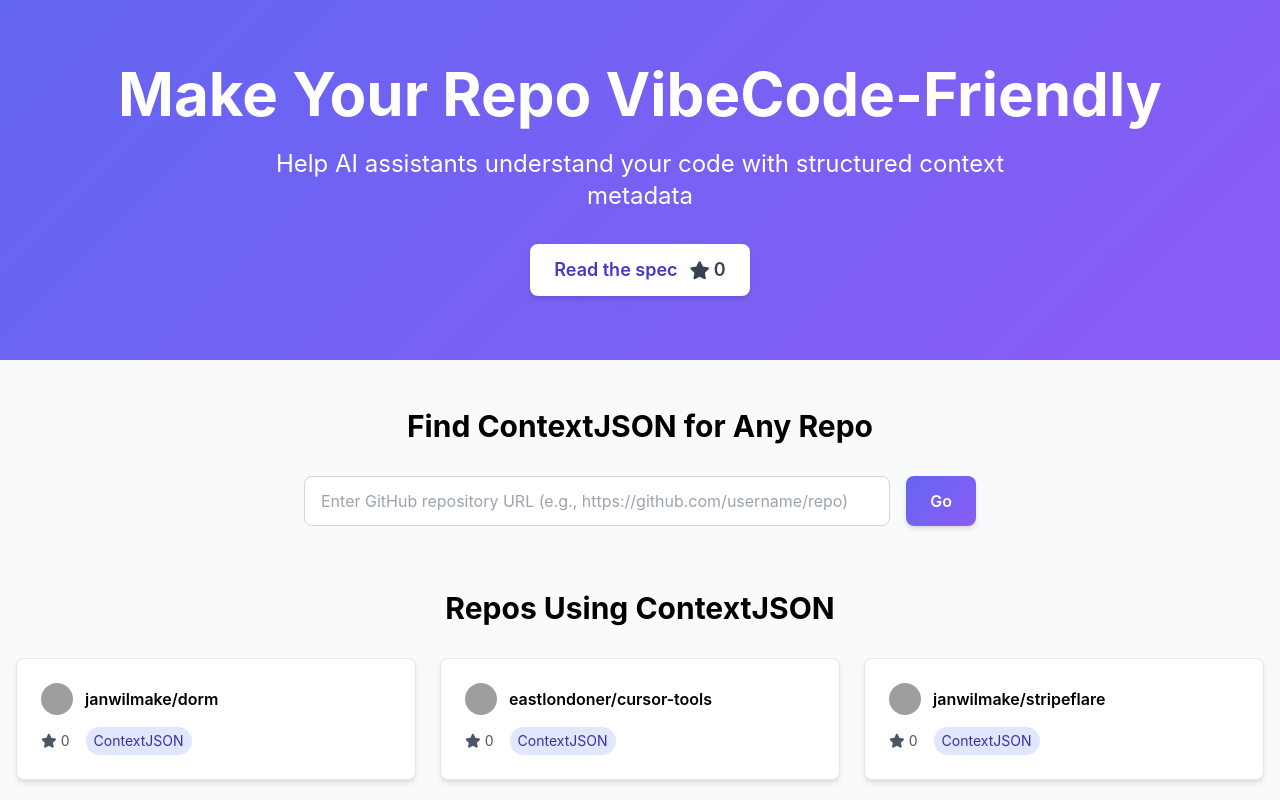
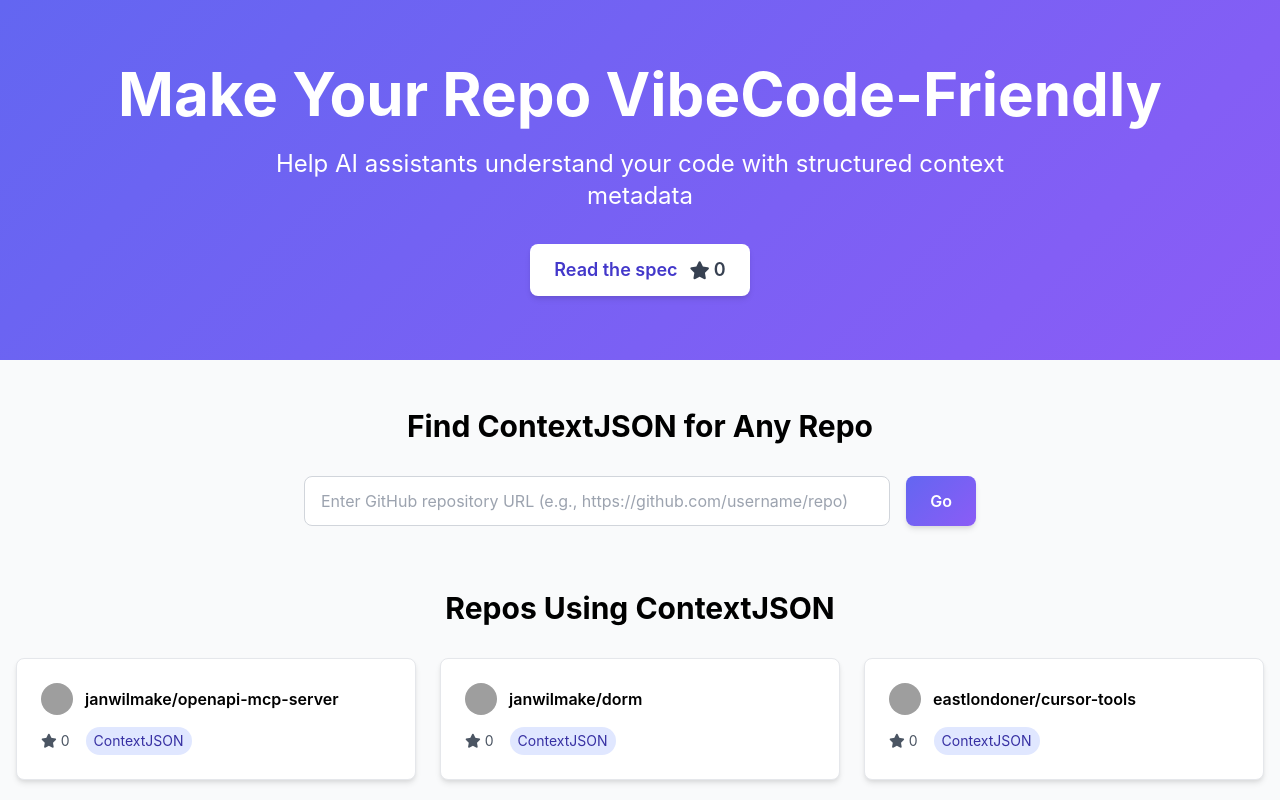
Before and after one commit to janwilmake/contextjson, a website: page index.html in a window 1280 px wide. Shown: the top 800 px of the page. Drawn offline with nearby package versions, Linux system fonts and the light colour scheme; no server answers; grey boxes are pictures that could not be loaded.

Commit message:
improvements

```diff
--- a/index.html
+++ b/index.html
@@ -214,6 +214,7 @@
 
       // Featured repos
       const featuredRepos = [
+        'https://raw.githubusercontent.com/janwilmake/openapi-mcp-server/refs/heads/main/context.json',
         'https://raw.githubusercontent.com/janwilmake/dorm/refs/heads/main/context.json',
         'https://raw.githubusercontent.com/eastlondoner/cursor-tools/refs/heads/main/context.json',
         'https://raw.githubusercontent.com/janwilmake/stripeflare/refs/heads/main/context.json'
```
